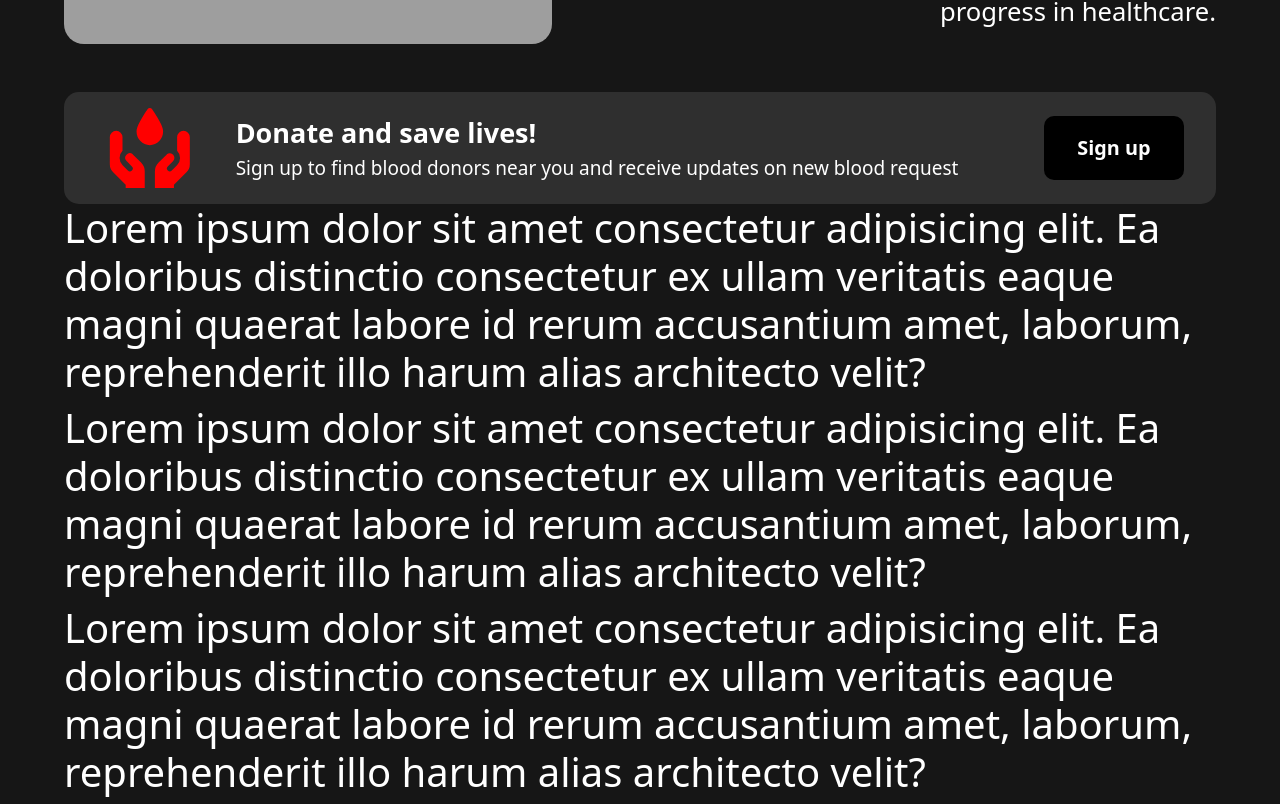
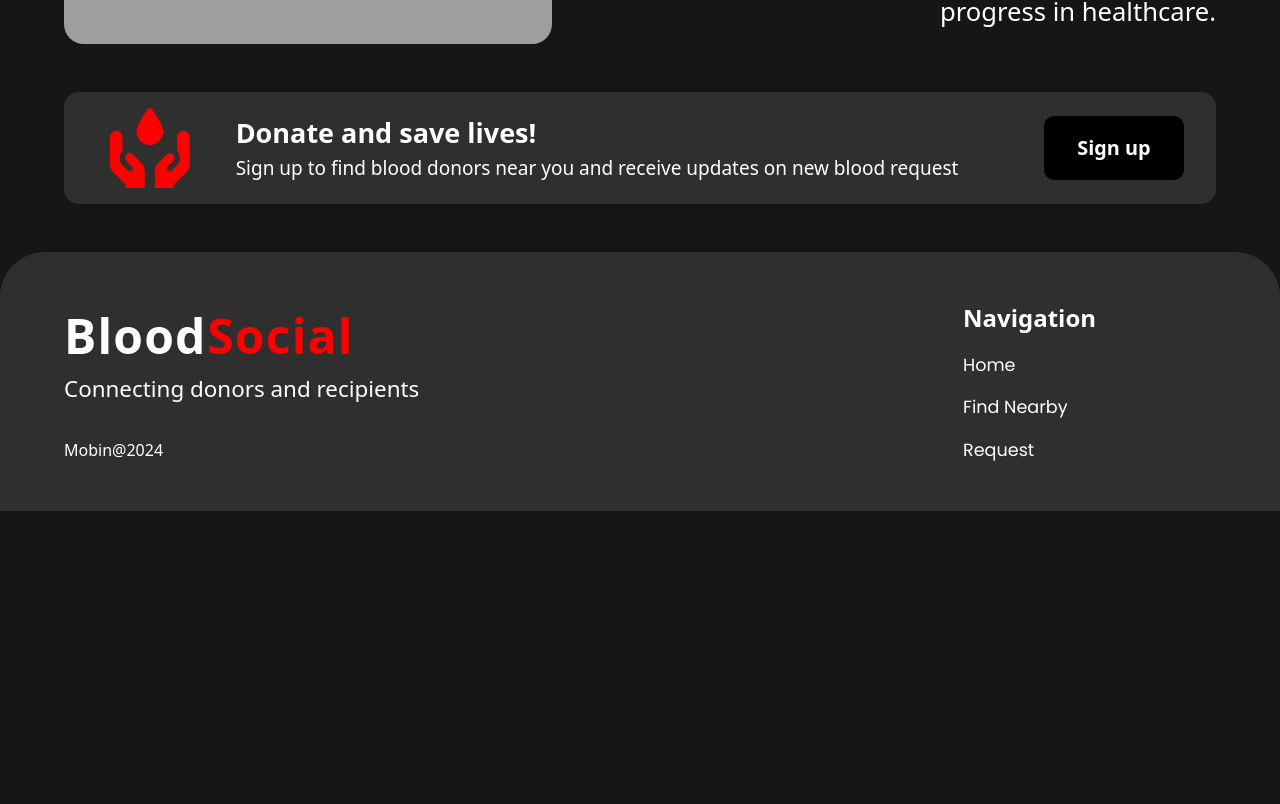
Before and after one commit to Mobin735/BloodSocial, a React (Create React App) app in the folder Frontend/: page / in a window 1280 px wide. Shown: the part 1522-2326 px from the top of the page. After the commit the page ends 2033 px from the top, so only its background shows below. Built offline with nearby package versions, Linux system fonts and the light colour scheme; grey boxes are pictures that could not be loaded; the HTML template or start-up script is replaced by a standard one.

Commit message:
Footer section

```diff
--- /dev/null
+++ b/Frontend/src/components/medium/Footer/Footer.css
@@ -0,0 +1,62 @@
+.logo {
+    grid-area: logo;
+}
+
+.name {
+    grid-area: name;
+}
+
+.navigation {
+    grid-area: navigation;
+}
+
+.footer-container {
+    display: grid;
+    grid-template-areas:
+        'logo logo logo log navigation'
+        'name name name name navigation';
+
+    padding: 3rem 64px;
+    background-color: #2f2f2f;
+    grid-gap: 2rem;
+    border-top-right-radius: 45px;
+    border-top-left-radius: 45px;
+    margin-top: 3rem;
+}
+
+.navigation {
+    display: flex;
+    flex-direction: column;
+    align-items: flex-start;
+    justify-content: center;
+    row-gap: 1rem;
+}
+
+
+
+@media (max-width: 786px) {
+    .footer-container {
+        grid-template-areas:
+            'logo logo logo logo'
+            'name name navigation navigation';
+
+        padding: 1.75rem 15px;
+        justify-items: center;
+        align-items: center;
+    }
+
+    .logo > div {
+        justify-content: center;
+        p {
+            font-size: 7vw !important;
+        }
+    }
+
+    .footer-logo-text {
+        font-size: 4.2vw !important;
+    }
+
+    .name > p {
+        font-size: 4vw !important;
+    }
+}
--- /dev/null
+++ b/Frontend/src/components/medium/Footer/Footer.jsx
@@ -0,0 +1,27 @@
+import { NavLink } from "react-router-dom";
+import Logo from "../../small/Logo";
+import Whitetext from "../../small/Whitetext";
+import './Footer.css';
+
+export default function Footer(params) {
+    return (
+        <>
+            <div className="footer-container">
+                <div className="logo item">
+                    <Logo font_size='3rem' />
+                    <Whitetext class_name='footer-logo-text' text='Connecting donors and recipients' colour='white' textsize='1.4rem' textweight='300' />
+                </div>
+                <div className="name item">
+                    <Whitetext text='Mobin@2024' colour='white' textsize='1rem' textweight='300' />
+                </div>
+                <div className="navigation item">
+                    <Whitetext class_name='first-banner-text' text='Navigation' colour='white' textsize='1.5rem' textweight='600' />
+                    <NavLink to="/login" className="nav-link">Home</NavLink>
+                    <NavLink to="/login" className="nav-link">Find Nearby</NavLink>
+                    <NavLink to="/login" className="nav-link">Request</NavLink>
+                </div>
+            </div>
+
+        </>
+    )
+};
--- a/Frontend/src/pages/home/Home.css
+++ b/Frontend/src/pages/home/Home.css
@@ -155,6 +155,9 @@ h1 {
 
     .hero-section {
         height: 35vh;
+        background: linear-gradient(to top, rgba(0, 0, 0, 0.75), rgba(0, 0, 0, 0.40)), url('../../assets/hero-section.jpg');
+        background-size: cover;
+        background-position: center;
     }
 
     .big-hero-text {
--- a/Frontend/src/pages/home/Home.jsx
+++ b/Frontend/src/pages/home/Home.jsx
@@ -1,3 +1,4 @@
+import Footer from "../../components/medium/Footer/Footer";
 import Navbar from "../../components/medium/Navbar/Navbar";
 import Searchbar from "../../components/medium/Searchbar/Searchbar";
 import Button from "../../components/small/Button";
@@ -56,10 +57,8 @@ export default function Home() {
                     </div>
                     <Button text='Sign up' text_size='1.55vw' bg_color='black' />
                 </div>
-                <h1>Lorem ipsum dolor sit amet consectetur adipisicing elit. Ea doloribus distinctio consectetur ex ullam veritatis eaque magni quaerat labore id rerum accusantium amet, laborum, reprehenderit illo harum alias architecto velit?</h1>
-                <h1>Lorem ipsum dolor sit amet consectetur adipisicing elit. Ea doloribus distinctio consectetur ex ullam veritatis eaque magni quaerat labore id rerum accusantium amet, laborum, reprehenderit illo harum alias architecto velit?</h1>
-                <h1>Lorem ipsum dolor sit amet consectetur adipisicing elit. Ea doloribus distinctio consectetur ex ullam veritatis eaque magni quaerat labore id rerum accusantium amet, laborum, reprehenderit illo harum alias architecto velit?</h1>
             </div>
+            <Footer />
         </>
     )
 };
```
